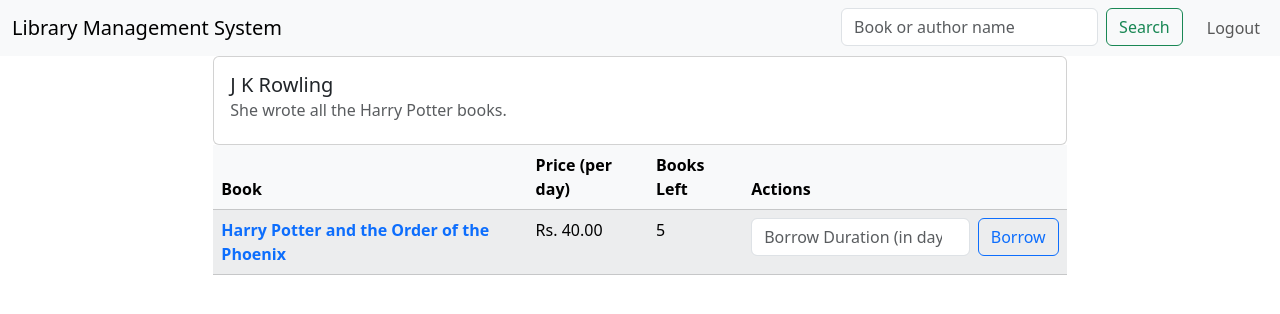
After one commit to jayanthhs05/library-system, a Django app: page /books/author/1/ in a window 1280 px wide. The commit adds this page. Shown: the top 314 px of the page. Run offline with Django 5.2, Linux system fonts and the light colour scheme; a user stored in the database is signed in; data comes from the database, SQL or seed files in the repository; both versions use the stored data as it was after the commit; data that the repository does not hold is empty.

Commit message:
Book + Author Views

```diff
--- a/library_system/books/models.py
+++ b/library_system/books/models.py
@@ -4,7 +4,7 @@
 
 class Author(models.Model):
     name = models.CharField(max_length=100)
-
+    description = models.TextField(default="")
     def __str__(self):
         return f"{self.name}"
 
@@ -12,6 +12,7 @@
 class Book(models.Model):
     name = models.CharField(max_length=100)
     author = models.ForeignKey(Author, on_delete=models.CASCADE, related_name="books")
+    description = models.TextField(default="")
     price = models.DecimalField(decimal_places=2, max_digits=10)
     books_left = models.IntegerField()
 
--- /dev/null
+++ b/library_system/books/templates/books/author_view.html
@@ -0,0 +1,71 @@
+{% extends 'base.html' %}
+{% block content %}
+<div class="col-md-8 offset-md-2">
+    <div class="card">
+      <div class="card-body">
+        <h5 class="card-title">{{ author.name }}</h5>
+        <h6 class="card-subtitle mb-2 text-body-secondary">
+          {{ author.description }}
+        </h6>
+        </div>
+    </div>
+    {% if books %}
+    <table class="table table-light table-striped table-hover">
+    <thead>
+        <tr>
+          <th scope="col">Book</th>
+          <th scope="col">Price (per day) </th>
+          <th scope="col">Books Left</th>
+          <th scope="col">Actions</th>
+        </tr>
+      </thead>
+      <tbody>
+        {% for book in books %}
+        <tr>
+          <th scope="row">
+            <a
+              class="link-offset-2 link-offset-3-hover link-underline link-underline-opacity-0 link-underline-opacity-75-hover"
+              href="{% url 'books:book_view' book.id %}"
+            >
+              {{ book.name }}
+            </a>
+          </th>
+          <td>Rs. {{ book.price }}</td>
+          <td>{{ book.books_left }}</td>
+          <td>
+            {% if book.is_borrowed %}
+            <form method="POST" action="{% url 'books:return_book' book.id %}?next={{ request.path }}">
+              {% csrf_token %}
+              <button type="submit" class="btn btn-outline-secondary">
+                Return
+              </button>
+            </form>
+            {% else %}
+            <form method="POST" action="{% url 'books:borrow_book' book.id %}?next={{ request.path }}">
+              {% csrf_token %}
+              <div class="d-flex align-items-center">
+                <input
+                  type="number"
+                  class="form-control me-2"
+                  name="days"
+                  placeholder="Borrow Duration (in days)"
+                  style="max-width: 250px"
+                />
+                <button type="submit" class="btn btn-outline-primary">
+                  Borrow
+                </button>
+              </div>
+            </form>
+            {% endif %}
+          </td>
+        </tr>
+        {% endfor %}
+    </tbody>
+</table>
+{% else %}
+      <p class="text-center">
+        <a href="{% url 'books:home' %}">Go back to home</a>
+      </p>
+{% endif %}
+</div>
+{% endblock %}
--- a/library_system/books/urls.py
+++ b/library_system/books/urls.py
@@ -6,4 +6,6 @@
     path("", views.home, name="home"),
     path("borrow_book/<int:pk>/", views.borrow_book, name="borrow_book"),
     path("return_book/<int:pk>/", views.return_book, name="return_book"),
+    path("book/<int:pk>/", views.book_view, name="book_view"),
+    path("author/<int:pk>/", views.author_view, name="author_view")
 ]
--- a/library_system/books/views.py
+++ b/library_system/books/views.py
@@ -1,16 +1,26 @@
 from django.shortcuts import render, redirect
 from django.contrib import messages
+from django.db.models import Q
 from .models import Book, Instance, Author
+from django.utils.http import url_has_allowed_host_and_scheme
 
 
 def home(request):
     if not request.user.is_authenticated:
         messages.error(request, "You need to be logged in to access the page!")
         return redirect("users:login")
-    books = Book.objects.all()
+    query = request.GET.get("q", "")
+    if query:
+        books = Book.objects.filter(
+            Q(name__icontains=query) | Q(author__name__icontains=query)
+        )
+    else:
+        books = Book.objects.all()
     for book in books:
-        book.is_borrowed = Instance.objects.filter(user=request.user, book=book).exists()
-    return render(request, "books/home.html", context={'books' : books})
+        book.is_borrowed = Instance.objects.filter(
+            user=request.user, book=book
+        ).exists()
+    return render(request, "books/home.html", context={"query": query, "books": books})
 
 
 def borrow_book(request, pk):
@@ -18,50 +28,105 @@
         messages.error(request, "You need to be logged in to access the page!")
         return redirect("users:login")
     if request.method == "POST":
+        next_url = request.GET.get("next", "")
+        if not url_has_allowed_host_and_scheme(
+            next_url, allowed_hosts=request.get_host()
+        ):
+            return redirect("books:home")
         user = request.user
         try:
             book = Book.objects.get(id=pk)
         except:
             messages.error(request, "The book was not found!")
-            return redirect("books:home")
+            return redirect(next_url)
         if Instance.objects.filter(book=book).exists():
             messages.error(request, "You have already borrowed the book!")
-            return redirect("books:home")
+            return redirect(next_url)
         if book.books_left <= 0:
             messages.error(request, "Sorry, all instances of this book are borrowed!")
-            return redirect("books:home")
+            return redirect(next_url)
         try:
             days = int(request.POST.get("days"))
             if days <= 0:
                 raise ValueError
         except:
             messages.error(request, "Invalid number of days, try again!")
-            return redirect("books:home")
+            return redirect(next_url)
         book.books_left -= 1
         book.save()
         instance = Instance.objects.create(book=book, user=user, days_borrowed=days)
-        user.profile.total_bill += book.price * days
+        bill = book.price * days
+        user.profile.total_bill += bill
         user.profile.save()
-        return redirect("books:home")
-
+        messages.success(
+            request,
+            f"{book} successfully borrowed for {days} day(s)! Your bill for this transaction is Rs. {bill}",
+        )
+        return redirect(next_url)
+    messages.error(request, "You are not allowed to access the page!")
+    return redirect("books:home")
 
 def return_book(request, pk):
     if not request.user.is_authenticated:
         messages.error(request, "You need to be logged in to access the page!")
         return redirect("users:login")
     if request.method == "POST":
+        next_url = request.GET.get("next", "")
+        if not url_has_allowed_host_and_scheme(
+            next_url, allowed_hosts=request.get_host()
+        ):
+            return redirect("books:home")
         user = request.user
         try:
             book = Book.objects.get(id=pk)
         except:
             messages.error(request, "The book was not found!")
-            return redirect("books:home")
+            return redirect(next_url)
         try:
             instance = Instance.objects.get(user=user, book=book)
         except:
             messages.error(request, "You have not borrowed this book!")
-            return redirect("books:home")
+            return redirect(next_url)
         instance.delete()
         book.books_left += 1
         book.save()
-        return redirect("books:home")
+        messages.success(request, f"{book} successfully returned!")
+        return redirect(next_url)
+    messages.error(request, "You are not allowed to access the page!")
+    return redirect("books:home")
+
+
+def book_view(request, pk):
+    if not request.user.is_authenticated:
+        messages.error(request, "You need to be logged in to access the page!")
+        return redirect("users:login")
+    if request.method == "GET":
+        try:
+            book = Book.objects.get(id=pk)
+        except:
+            messages.error(request, "The book was not found!")
+            return redirect("books:home")
+        borrowed = Instance.objects.filter(user=request.user, book=book).exists()
+        return render(
+            request, "books/book_view.html", {"borrowed": borrowed, "book": book}
+        )
+
+
+def author_view(request, pk):
+    if not request.user.is_authenticated:
+        messages.error(request, "You need to be logged in to access the page!")
+        return redirect("users:login")
+    if request.method == "GET":
+        try:
+            author = Author.objects.get(id=pk)
+        except:
+            messages.error(request, "The authior does not exist!")
+            return redirect("books:home")
+        books = Book.objects.filter(author=author)
+        for book in books:
+            book.is_borrowed = Instance.objects.filter(
+                user=request.user, book=book
+            ).exists()
+        return render(
+            request, "books/author_view.html", {"author": author, "books": books}
+        )
--- a/library_system/templates/base.html
+++ b/library_system/templates/base.html
@@ -3,7 +3,7 @@
   <head>
     <meta charset="utf-8" />
     <meta name="viewport" content="width=device-width, initial-scale=1" />
-    <title>Django CRM</title>
+    <title>Library Management System</title>
     <link
       href="https://cdn.jsdelivr.net/npm/bootstrap@5.3.0-alpha1/dist/css/bootstrap.min.css"
       rel="stylesheet"
--- a/library_system/templates/navbar.html
+++ b/library_system/templates/navbar.html
@@ -5,14 +5,23 @@
             <span class="navbar-toggler-icon"></span>
         </button>
         <div class="collapse navbar-collapse" id="navbarSupportedContent">
-        <ul class="nav justify-content-end">
+            <ul class="navbar-nav ms-auto">
                 {% if user.is_authenticated %}
+                <li class="nav-item">
+                    <form class="d-flex" role="search" method="get" action="{% url 'books:home'%}">
+                        <input class="form-control me-2 w-100" type="search" name="q" value="{{ query }}" placeholder="Book or author name" aria-label="Search">
+                        <button class="btn btn-outline-success" type="submit">Search</button>
+                    </form>
+                </li>
+                <li class="nav-item">
+                    <a class="nav-link" href="{% url 'users:profile' %}">{{ user.first_name }} {{ user.last_name }}</a>
+                </li>
                 <li class="nav-item">
                     <a class="nav-link" href="{% url 'users:logout' %}">Logout</a>
                 </li>
                 {% else %}
                 <li class="nav-item">
-            <a class="nav-link active" aria-current="page" href="{% url 'users:register' %}">Register</a>
+                    <a class="nav-link" href="{% url 'users:register' %}">Register</a>
                 </li>
                 <li class="nav-item">
                     <a class="nav-link" href="{% url 'users:login' %}">Login</a>
--- a/library_system/users/urls.py
+++ b/library_system/users/urls.py
@@ -7,4 +7,5 @@
     path("login/", views.login_user, name="login"),
     path("register/", views.register_user, name="register"),
     path("logout/", views.logout_user, name="logout"),
+    path("profile/", views.user_profile, name="profile"),
 ]
```
Also changed, not shown: TODO.md (added, +2 -0 lines), library_system/books/templates/books/book_view.html (added, +51 -0 lines), library_system/books/templates/books/home.html (+41 -14 lines), library_system/users/templates/users/profile.html (added, +48 -0 lines), library_system/users/views.py (+18 -3 lines), library_system/books/migrations/0003_author_description_book_description.py (added), library_system/db.sqlite3. Lines whose indentation alone changed are shown as unchanged.
